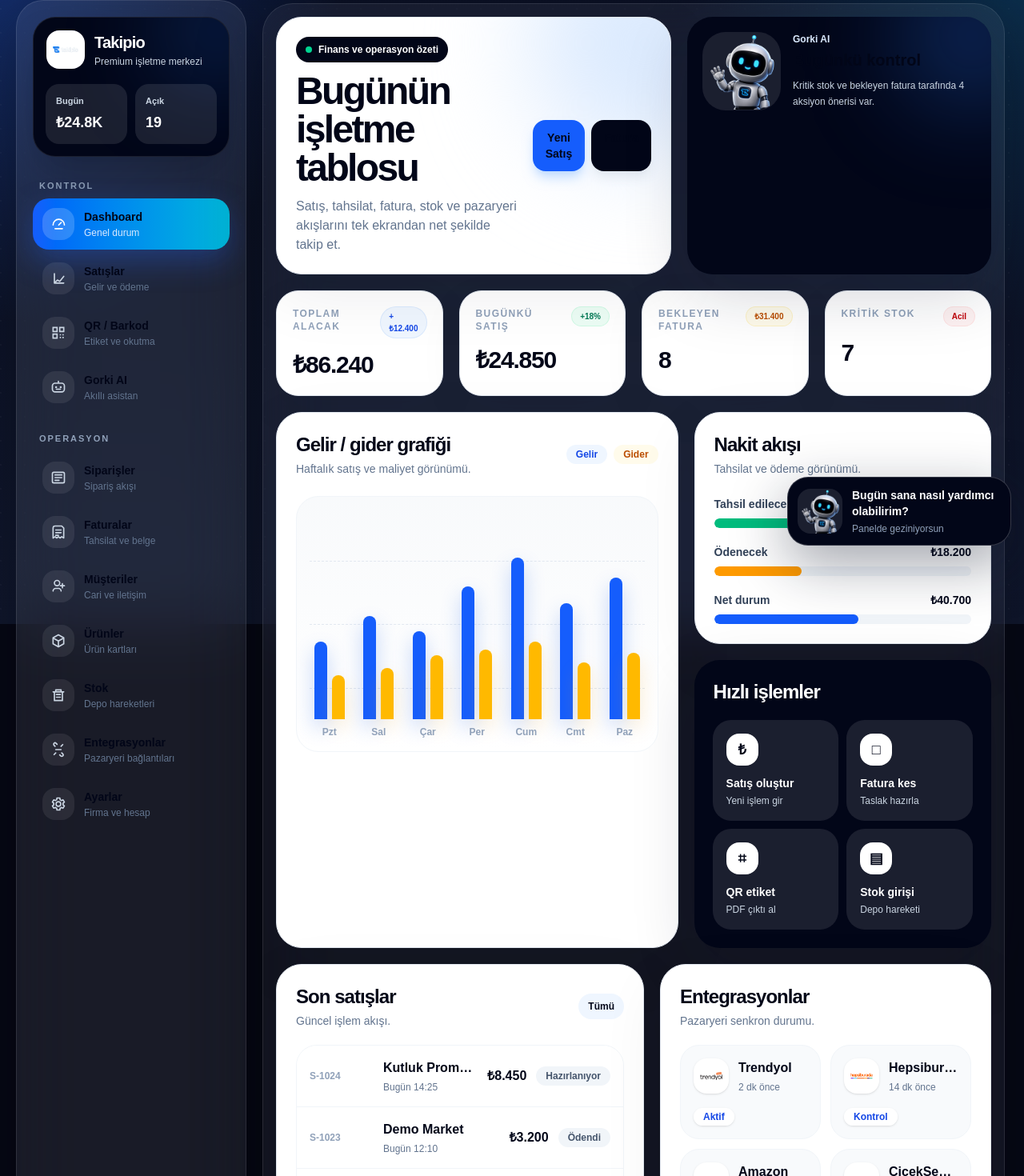
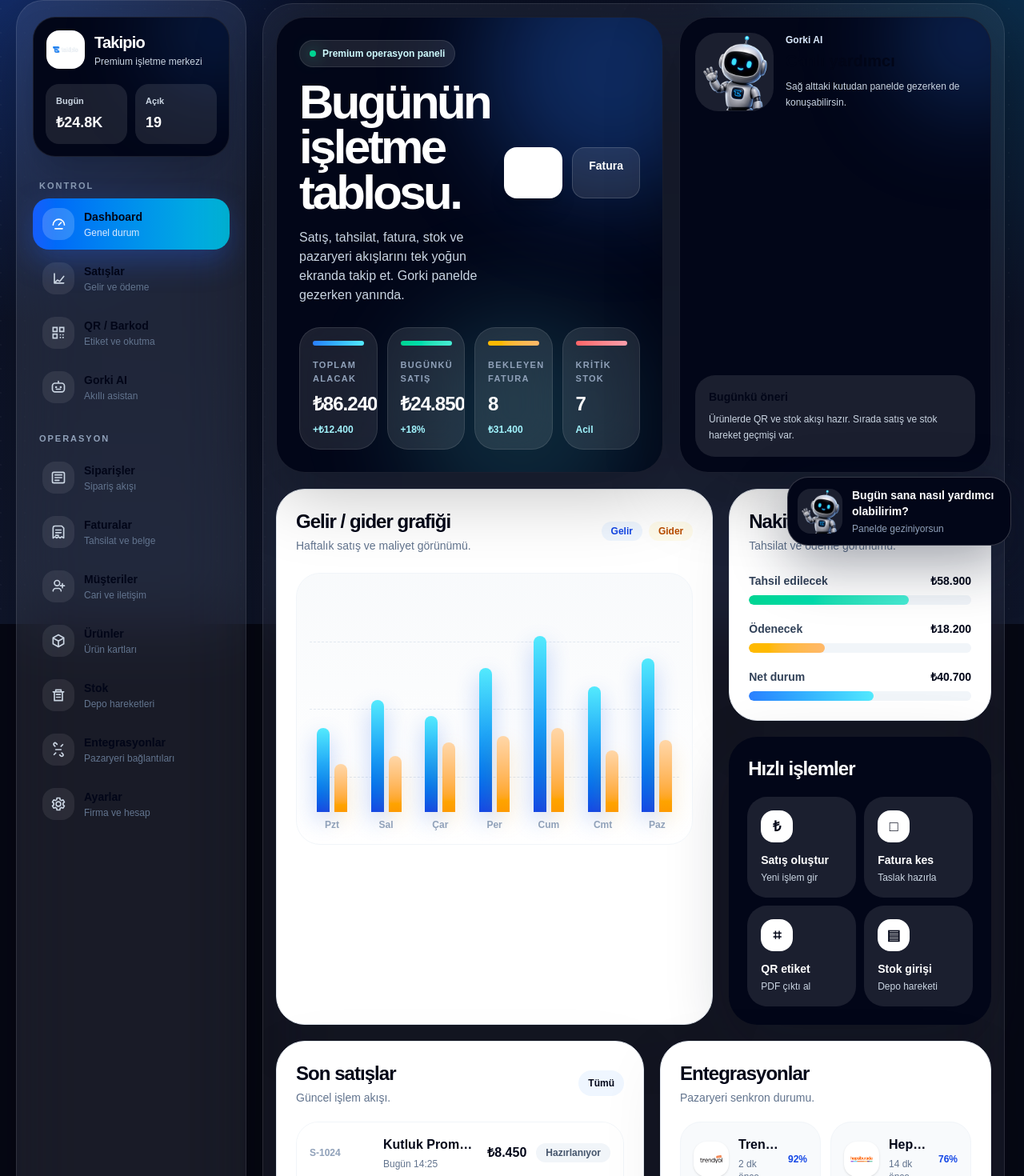
Before and after one commit to BurakSynthie/takipio-temiz, a Next.js app: page /app in a window 1280 px wide. Shown: the part 20-1490 px from the top of the page at 80% size. Built offline with nearby package versions, Linux system fonts and the light colour scheme.

Commit message:
Update page.tsx

```diff
--- a/app/app/page.tsx
+++ b/app/app/page.tsx
@@ -2,10 +2,10 @@ import Image from "next/image";
 import Link from "next/link";
 
 const kpis = [
-  { label: "Toplam Alacak", value: "₺86.240", trend: "+₺12.400", tone: "blue" },
-  { label: "Bugünkü Satış", value: "₺24.850", trend: "+18%", tone: "emerald" },
-  { label: "Bekleyen Fatura", value: "8", trend: "₺31.400", tone: "amber" },
-  { label: "Kritik Stok", value: "7", trend: "Acil", tone: "red" },
+  { label: "Toplam Alacak", value: "₺86.240", trend: "+₺12.400", accent: "from-blue-500 to-cyan-300" },
+  { label: "Bugünkü Satış", value: "₺24.850", trend: "+18%", accent: "from-emerald-400 to-teal-300" },
+  { label: "Bekleyen Fatura", value: "8", trend: "₺31.400", accent: "from-amber-400 to-orange-300" },
+  { label: "Kritik Stok", value: "7", trend: "Acil", accent: "from-red-400 to-rose-300" },
 ];
 
 const chart = [
@@ -18,10 +18,11 @@ const chart = [
   { label: "Paz", revenue: 77, expense: 36 },
 ];
 
-const cashFlow = [
-  { label: "Tahsil edilecek", value: "₺58.900", color: "bg-emerald-500", width: "72%" },
-  { label: "Ödenecek", value: "₺18.200", color: "bg-amber-500", width: "34%" },
-  { label: "Net durum", value: "₺40.700", color: "bg-blue-600", width: "56%" },
+const channels = [
+  { name: "Trendyol", logo: "/trendyol.png", status: "Aktif", sync: "2 dk önce", score: "92%" },
+  { name: "Hepsiburada", logo: "/hepsiburada.png", status: "Kontrol", sync: "14 dk önce", score: "76%" },
+  { name: "Amazon", logo: "/amazon.png", status: "Plan", sync: "Bekliyor", score: "48%" },
+  { name: "ÇiçekSepeti", logo: "/ciceksepeti.png", status: "Yakında", sync: "Pasif", score: "34%" },
 ];
 
 const sales = [
@@ -31,13 +32,6 @@ const sales = [
   { code: "S-1021", customer: "Online Sipariş", date: "Dün 16:05", amount: "₺1.980", status: "Tamamlandı" },
 ];
 
-const integrations = [
-  { name: "Trendyol", logo: "/trendyol.png", status: "Aktif", sync: "2 dk önce" },
-  { name: "Hepsiburada", logo: "/hepsiburada.png", status: "Kontrol", sync: "14 dk önce" },
-  { name: "Amazon", logo: "/amazon.png", status: "Plan", sync: "Bekliyor" },
-  { name: "ÇiçekSepeti", logo: "/ciceksepeti.png", status: "Yakında", sync: "Pasif" },
-];
-
 const actions = [
   { href: "/app/sales", label: "Satış oluştur", desc: "Yeni işlem gir", icon: "₺" },
   { href: "/app/invoices", label: "Fatura kes", desc: "Taslak hazırla", icon: "□" },
@@ -45,83 +39,87 @@ const actions = [
   { href: "/app/stock", label: "Stok girişi", desc: "Depo hareketi", icon: "▤" },
 ];
 
-function toneClass(tone: string) {
-  if (tone === "emerald") return "bg-emerald-50 text-emerald-700 ring-emerald-100";
-  if (tone === "amber") return "bg-amber-50 text-amber-700 ring-amber-100";
-  if (tone === "red") return "bg-red-50 text-red-700 ring-red-100";
-  return "bg-blue-50 text-blue-700 ring-blue-100";
-}
+const flow = [
+  { label: "Tahsil edilecek", value: "₺58.900", width: "72%", color: "from-emerald-400 to-teal-300" },
+  { label: "Ödenecek", value: "₺18.200", width: "34%", color: "from-amber-400 to-orange-300" },
+  { label: "Net durum", value: "₺40.700", width: "56%", color: "from-blue-500 to-cyan-300" },
+];
 
 export default function DashboardPage() {
   return (
-    <section className="mx-auto w-full max-w-[1500px] space-y-5 pb-8">
-      <div className="grid gap-5 xl:grid-cols-[1fr_380px]">
-        <div className="relative overflow-hidden rounded-[32px] border border-slate-200 bg-white p-5 shadow-[0_24px_80px_rgba(15,23,42,0.08)] sm:p-6">
-          <div className="absolute -right-28 -top-28 h-72 w-72 rounded-full bg-blue-100 blur-3xl" />
+    <section className="mx-auto w-full max-w-[1540px] space-y-5 pb-8">
+      <div className="grid gap-5 xl:grid-cols-[1fr_390px]">
+        <div className="relative overflow-hidden rounded-[36px] border border-white/10 bg-slate-950 p-5 text-white shadow-[0_24px_90px_rgba(0,0,0,0.25)] sm:p-7">
+          <div className="absolute -right-24 -top-24 h-80 w-80 rounded-full bg-blue-500/30 blur-3xl" />
+          <div className="absolute bottom-[-80px] left-1/3 h-72 w-72 rounded-full bg-cyan-300/15 blur-3xl" />
 
-          <div className="relative flex flex-col gap-5 lg:flex-row lg:items-center lg:justify-between">
+          <div className="relative flex flex-col gap-6 lg:flex-row lg:items-center lg:justify-between">
             <div className="min-w-0">
-              <div className="mb-3 inline-flex items-center gap-2 rounded-full bg-slate-950 px-3 py-2 text-xs font-black text-white">
-                <span className="h-2 w-2 rounded-full bg-emerald-400" />
-                Finans ve operasyon özeti
+              <div className="mb-4 inline-flex items-center gap-2 rounded-full border border-white/10 bg-white/10 px-3 py-2 text-xs font-black text-cyan-100">
+                <span className="h-2 w-2 rounded-full bg-emerald-400 shadow-[0_0_20px_rgba(52,211,153,0.9)]" />
+                Premium operasyon paneli
               </div>
 
-              <h1 className="text-[34px] font-black leading-none tracking-[-0.055em] text-slate-950 sm:text-5xl">
-                Bugünün işletme tablosu
+              <h1 className="max-w-4xl text-[36px] font-black leading-[0.94] tracking-[-0.06em] sm:text-6xl">
+                Bugünün işletme tablosu.
               </h1>
 
-              <p className="mt-3 max-w-2xl text-sm leading-6 text-slate-500 sm:text-base">
-                Satış, tahsilat, fatura, stok ve pazaryeri akışlarını tek ekrandan net şekilde takip et.
+              <p className="mt-4 max-w-2xl text-sm leading-6 text-slate-300 sm:text-base">
+                Satış, tahsilat, fatura, stok ve pazaryeri akışlarını tek yoğun ekranda takip et. Gorki panelde gezerken yanında.
               </p>
             </div>
 
-            <div className="grid grid-cols-2 gap-2 sm:flex">
-              <Link href="/app/sales" className="rounded-2xl bg-blue-600 px-4 py-3 text-center text-xs font-black text-white shadow-lg shadow-blue-200 transition hover:-translate-y-0.5 sm:text-sm">
+            <div className="grid grid-cols-2 gap-3 sm:flex">
+              <Link href="/app/sales" className="group rounded-2xl bg-white px-5 py-3 text-center text-sm font-black text-slate-950 shadow-xl transition hover:-translate-y-1 hover:bg-cyan-50">
                 Yeni Satış
               </Link>
-              <Link href="/app/invoices" className="rounded-2xl bg-slate-950 px-4 py-3 text-center text-xs font-black text-white shadow-lg shadow-slate-200 transition hover:-translate-y-0.5 sm:text-sm">
+              <Link href="/app/invoices" className="rounded-2xl border border-white/15 bg-white/10 px-5 py-3 text-center text-sm font-black text-white transition hover:-translate-y-1 hover:bg-white/15">
                 Fatura
               </Link>
             </div>
           </div>
+
+          <div className="relative mt-7 grid gap-3 md:grid-cols-4">
+            {kpis.map((item) => (
+              <div key={item.label} className="group overflow-hidden rounded-[26px] border border-white/10 bg-white/10 p-4 backdrop-blur-xl transition hover:-translate-y-1 hover:bg-white/15">
+                <div className={`mb-4 h-1.5 w-16 rounded-full bg-gradient-to-r ${item.accent}`} />
+                <p className="text-[11px] font-black uppercase tracking-[0.12em] text-slate-400">{item.label}</p>
+                <p className="mt-2 text-2xl font-black tracking-[-0.04em]">{item.value}</p>
+                <p className="mt-2 text-xs font-black text-cyan-200">{item.trend}</p>
+              </div>
+            ))}
+          </div>
         </div>
 
-        <Link href="/app/gorki-ai" className="relative overflow-hidden rounded-[32px] bg-slate-950 p-5 text-white shadow-[0_24px_80px_rgba(15,23,42,0.18)] transition hover:-translate-y-0.5">
+        <Link href="/app/gorki-ai" className="relative overflow-hidden rounded-[36px] border border-white/10 bg-slate-950 p-5 text-white shadow-[0_24px_90px_rgba(0,0,0,0.25)] transition hover:-translate-y-1">
           <div className="absolute -right-16 -top-16 h-44 w-44 rounded-full bg-blue-500/30 blur-3xl" />
+          <div className="relative flex h-full flex-col justify-between gap-5">
+            <div className="flex items-center gap-4">
+              <div className="relative h-24 w-24 shrink-0 overflow-hidden rounded-[28px] bg-white/10 ring-1 ring-white/10">
+                <Image src="/gorki-hero.png" alt="Gorki AI" fill className="object-contain object-bottom" priority />
+              </div>
 
-          <div className="relative flex items-center gap-4">
-            <div className="relative h-24 w-24 shrink-0 overflow-hidden rounded-[28px] bg-white/10 ring-1 ring-white/10">
-              <Image src="/gorki-hero.png" alt="Gorki AI" fill className="object-contain object-bottom" priority />
+              <div className="min-w-0">
+                <p className="text-xs font-bold text-blue-100">Gorki AI</p>
+                <h2 className="mt-1 text-xl font-black">Canlı yardımcı</h2>
+                <p className="mt-2 text-xs leading-5 text-slate-300">
+                  Sağ alttaki kutudan panelde gezerken de konuşabilirsin.
+                </p>
+              </div>
             </div>
 
-            <div className="min-w-0">
-              <p className="text-xs font-bold text-blue-100">Gorki AI</p>
-              <h2 className="mt-1 text-xl font-black">Bugünkü kontrol</h2>
+            <div className="rounded-[24px] bg-white/10 p-4 ring-1 ring-white/10">
+              <p className="text-sm font-black">Bugünkü öneri</p>
               <p className="mt-2 text-xs leading-5 text-slate-300">
-                Kritik stok ve bekleyen fatura tarafında 4 aksiyon önerisi var.
+                Ürünlerde QR ve stok akışı hazır. Sırada satış ve stok hareket geçmişi var.
               </p>
             </div>
           </div>
         </Link>
       </div>
 
-      <div className="grid grid-cols-2 gap-3 xl:grid-cols-4 xl:gap-5">
-        {kpis.map((item) => (
-          <div key={item.label} className="rounded-[28px] border border-slate-200 bg-white p-4 shadow-[0_18px_55px_rgba(15,23,42,0.06)] sm:p-5">
-            <div className="mb-4 flex items-start justify-between gap-3">
-              <p className="text-xs font-black uppercase tracking-[0.12em] text-slate-400">{item.label}</p>
-              <span className={["rounded-full px-2.5 py-1 text-[10px] font-black ring-1", toneClass(item.tone)].join(" ")}>
-                {item.trend}
-              </span>
-            </div>
-
-            <div className="text-2xl font-black tracking-[-0.04em] text-slate-950 sm:text-3xl">{item.value}</div>
-          </div>
-        ))}
-      </div>
-
-      <div className="grid gap-5 xl:grid-cols-[1.15fr_0.85fr]">
-        <div className="rounded-[32px] border border-slate-200 bg-white p-5 shadow-[0_24px_80px_rgba(15,23,42,0.07)] sm:p-6">
+      <div className="grid gap-5 xl:grid-cols-[1.25fr_0.75fr]">
+        <div className="rounded-[36px] border border-slate-200 bg-white p-5 shadow-[0_24px_80px_rgba(15,23,42,0.08)] sm:p-6">
           <div className="mb-6 flex flex-col gap-3 sm:flex-row sm:items-center sm:justify-between">
             <div>
               <h2 className="text-2xl font-black tracking-[-0.04em] text-slate-950">Gelir / gider grafiği</h2>
@@ -134,21 +132,21 @@ export default function DashboardPage() {
             </div>
           </div>
 
-          <div className="relative h-[320px] overflow-hidden rounded-[28px] border border-slate-100 bg-gradient-to-b from-slate-50 to-white p-4">
+          <div className="relative h-[340px] overflow-hidden rounded-[30px] border border-slate-100 bg-gradient-to-b from-slate-50 to-white p-4">
             <div className="absolute inset-x-4 top-1/4 border-t border-dashed border-slate-200" />
             <div className="absolute inset-x-4 top-1/2 border-t border-dashed border-slate-200" />
             <div className="absolute inset-x-4 top-3/4 border-t border-dashed border-slate-200" />
 
             <div className="relative flex h-full items-end gap-3">
               {chart.map((item) => (
-                <div key={item.label} className="flex min-w-0 flex-1 flex-col items-center justify-end gap-2">
-                  <div className="flex h-[230px] w-full items-end justify-center gap-1.5">
+                <div key={item.label} className="group flex min-w-0 flex-1 flex-col items-center justify-end gap-2">
+                  <div className="flex h-[250px] w-full items-end justify-center gap-1.5">
                     <div
-                      className="w-3 rounded-t-full bg-blue-600 shadow-[0_10px_24px_rgba(37,99,235,0.28)] sm:w-4"
+                      className="w-3 rounded-t-full bg-gradient-to-t from-blue-700 to-cyan-300 shadow-[0_10px_28px_rgba(37,99,235,0.32)] transition group-hover:scale-y-105 sm:w-4"
                       style={{ height: `${item.revenue}%` }}
                     />
                     <div
-                      className="w-3 rounded-t-full bg-amber-400 shadow-[0_10px_24px_rgba(245,158,11,0.20)] sm:w-4"
+                      className="w-3 rounded-t-full bg-gradient-to-t from-amber-500 to-orange-200 shadow-[0_10px_28px_rgba(245,158,11,0.20)] transition group-hover:scale-y-105 sm:w-4"
                       style={{ height: `${item.expense}%` }}
                     />
                   </div>
@@ -160,31 +158,31 @@ export default function DashboardPage() {
         </div>
 
         <div className="grid gap-5">
-          <div className="rounded-[32px] border border-slate-200 bg-white p-5 shadow-[0_24px_80px_rgba(15,23,42,0.07)] sm:p-6">
+          <div className="rounded-[36px] border border-slate-200 bg-white p-5 shadow-[0_24px_80px_rgba(15,23,42,0.08)] sm:p-6">
             <h2 className="text-2xl font-black tracking-[-0.04em] text-slate-950">Nakit akışı</h2>
             <p className="mt-1 text-sm text-slate-500">Tahsilat ve ödeme görünümü.</p>
 
             <div className="mt-6 space-y-5">
-              {cashFlow.map((item) => (
+              {flow.map((item) => (
                 <div key={item.label}>
                   <div className="mb-2 flex items-center justify-between gap-3">
                     <p className="text-sm font-black text-slate-700">{item.label}</p>
                     <p className="text-sm font-black text-slate-950">{item.value}</p>
                   </div>
                   <div className="h-3 overflow-hidden rounded-full bg-slate-100">
-                    <div className={["h-full rounded-full", item.color].join(" ")} style={{ width: item.width }} />
+                    <div className={`h-full rounded-full bg-gradient-to-r ${item.color}`} style={{ width: item.width }} />
                   </div>
                 </div>
               ))}
             </div>
           </div>
 
-          <div className="rounded-[32px] bg-slate-950 p-5 text-white shadow-[0_24px_80px_rgba(15,23,42,0.16)] sm:p-6">
+          <div className="rounded-[36px] bg-slate-950 p-5 text-white shadow-[0_24px_80px_rgba(15,23,42,0.20)] sm:p-6">
             <h2 className="text-2xl font-black tracking-[-0.04em]">Hızlı işlemler</h2>
 
             <div className="mt-5 grid grid-cols-2 gap-3">
               {actions.map((item) => (
-                <Link key={item.href} href={item.href} className="rounded-[22px] bg-white/10 p-4 ring-1 ring-white/10 transition hover:-translate-y-0.5 hover:bg-white/15">
+                <Link key={item.href} href={item.href} className="rounded-[24px] bg-white/10 p-4 ring-1 ring-white/10 transition hover:-translate-y-1 hover:bg-white/15">
                   <div className="mb-3 flex h-10 w-10 items-center justify-center rounded-2xl bg-white text-lg font-black text-slate-950">
                     {item.icon}
                   </div>
@@ -198,18 +196,18 @@ export default function DashboardPage() {
       </div>
 
       <div className="grid gap-5 xl:grid-cols-[1fr_0.9fr]">
-        <div className="rounded-[32px] border border-slate-200 bg-white p-5 shadow-[0_24px_80px_rgba(15,23,42,0.07)] sm:p-6">
+        <div className="rounded-[36px] border border-slate-200 bg-white p-5 shadow-[0_24px_80px_rgba(15,23,42,0.08)] sm:p-6">
           <div className="mb-5 flex items-center justify-between gap-3">
             <div>
               <h2 className="text-2xl font-black tracking-[-0.04em] text-slate-950">Son satışlar</h2>
               <p className="mt-1 text-sm text-slate-500">Güncel işlem akışı.</p>
             </div>
-            <Link href="/app/sales" className="rounded-2xl bg-blue-50 px-3 py-2 text-xs font-black text-blue-700">Tümü</Link>
+            <Link href="/app/sales" className="rounded-2xl bg-blue-50 px-3 py-2 text-xs font-black text-blue-700 transition hover:bg-blue-600 hover:text-white">Tümü</Link>
           </div>
 
-          <div className="overflow-hidden rounded-[26px] border border-slate-100">
+          <div className="overflow-hidden rounded-[28px] border border-slate-100">
             {sales.map((item) => (
-              <div key={item.code} className="grid gap-3 border-b border-slate-100 bg-white p-4 last:border-b-0 sm:grid-cols-[80px_1fr_auto_auto] sm:items-center">
+              <div key={item.code} className="grid gap-3 border-b border-slate-100 bg-white p-4 transition hover:bg-blue-50/60 last:border-b-0 sm:grid-cols-[80px_1fr_auto_auto] sm:items-center">
                 <span className="text-xs font-black text-slate-400">{item.code}</span>
                 <div className="min-w-0">
                   <p className="truncate font-black text-slate-950">{item.customer}</p>
@@ -222,21 +220,22 @@ export default function DashboardPage() {
           </div>
         </div>
 
-        <div className="rounded-[32px] border border-slate-200 bg-white p-5 shadow-[0_24px_80px_rgba(15,23,42,0.07)] sm:p-6">
+        <div className="rounded-[36px] border border-slate-200 bg-white p-5 shadow-[0_24px_80px_rgba(15,23,42,0.08)] sm:p-6">
           <h2 className="text-2xl font-black tracking-[-0.04em] text-slate-950">Entegrasyonlar</h2>
           <p className="mt-1 text-sm text-slate-500">Pazaryeri senkron durumu.</p>
 
           <div className="mt-5 grid gap-3 sm:grid-cols-2">
-            {integrations.map((item) => (
-              <div key={item.name} className="rounded-[24px] border border-slate-100 bg-slate-50 p-4">
+            {channels.map((item) => (
+              <div key={item.name} className="rounded-[26px] border border-slate-100 bg-slate-50 p-4 transition hover:-translate-y-1 hover:bg-blue-50/60">
                 <div className="mb-4 flex items-center gap-3">
                   <div className="relative h-11 w-11 shrink-0 overflow-hidden rounded-2xl bg-white p-2 shadow-sm">
                     <Image src={item.logo} alt={item.name} fill className="object-contain p-2" />
                   </div>
-                  <div className="min-w-0">
+                  <div className="min-w-0 flex-1">
                     <p className="truncate font-black text-slate-950">{item.name}</p>
                     <p className="mt-1 text-xs text-slate-500">{item.sync}</p>
                   </div>
+                  <span className="text-xs font-black text-blue-700">{item.score}</span>
                 </div>
                 <span className="rounded-full bg-white px-3 py-1 text-xs font-black text-blue-700 shadow-sm">{item.status}</span>
               </div>
```
